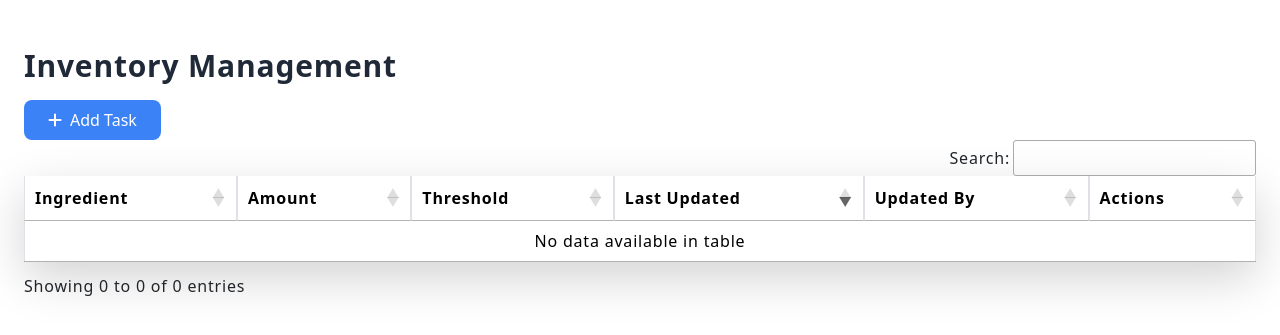
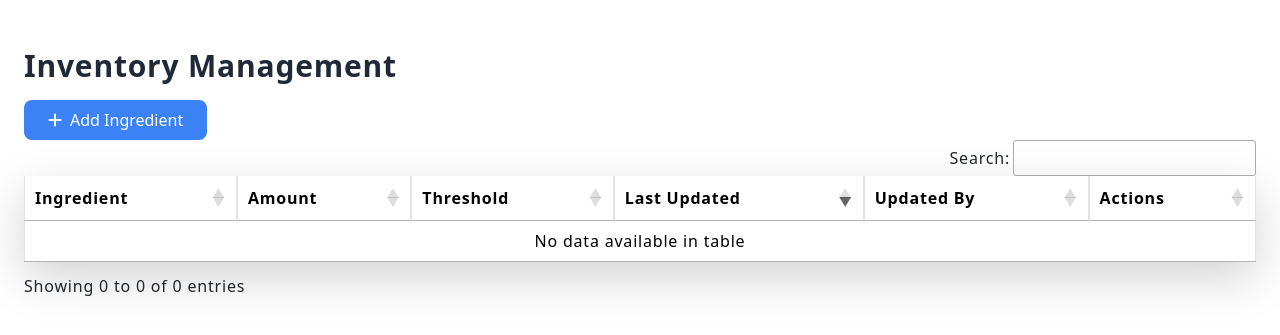
Before and after one commit to harrythe6arry/lab-management, a Flask app: page /inventory in a window 1280 px wide. Shown: the part 56-391 px from the top of the page. Run offline with Flask 3, Linux system fonts and the light colour scheme; the visitor is signed in with stand-in values (Sample User, id 1); data that the repository does not hold is empty; some libraries are stand-ins or nearby versions.

Commit message:
<fix>(frontend): fix inventory button

```diff
--- a/app/templates/inventory.html
+++ b/app/templates/inventory.html
@@ -25,7 +25,7 @@
 
         <button class="bg-blue-500 hover:bg-blue-600 text-white px-4 py-2 rounded-lg transition duration-300"
                 data-bs-toggle="modal" data-bs-target="#addModal">
-            <i class="fas fa-plus mr-2"></i>Add Task
+            <i class="fas fa-plus mr-2"></i>Add Ingredient
         </button>
 
 
```
